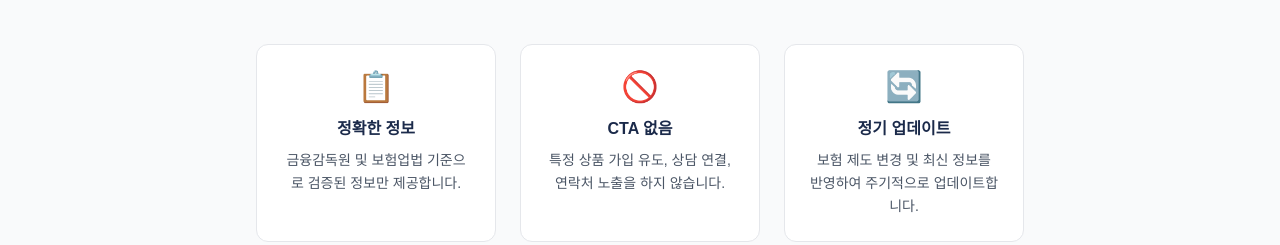
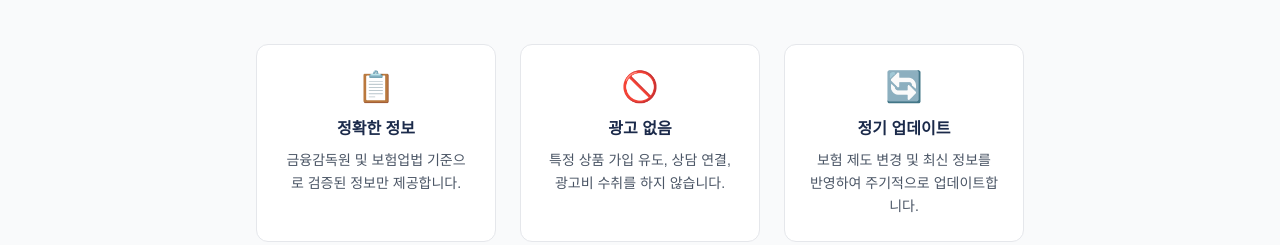
Before and after one commit to realbird01-a11y/bohumsinsa, a Next.js app: page /about in a window 1280 px wide. Shown: the part 868-1113 px from the top of the page. Built offline with nearby package versions, Linux system fonts and the light colour scheme; a web font is replaced by a local one.

Commit message:
fix: 운영원칙 CTA없음 → 광고없음으로 수정

```diff
--- a/src/app/about/page.tsx
+++ b/src/app/about/page.tsx
@@ -87,8 +87,8 @@ export default function AboutPage() {
               },
               {
                 icon: '🚫',
-                title: 'CTA 없음',
-                desc: '특정 상품 가입 유도, 상담 연결, 연락처 노출을 하지 않습니다.',
+                title: '광고 없음',
+                desc: '특정 상품 가입 유도, 상담 연결, 광고비 수취를 하지 않습니다.',
               },
               {
                 icon: '🔄',
```
